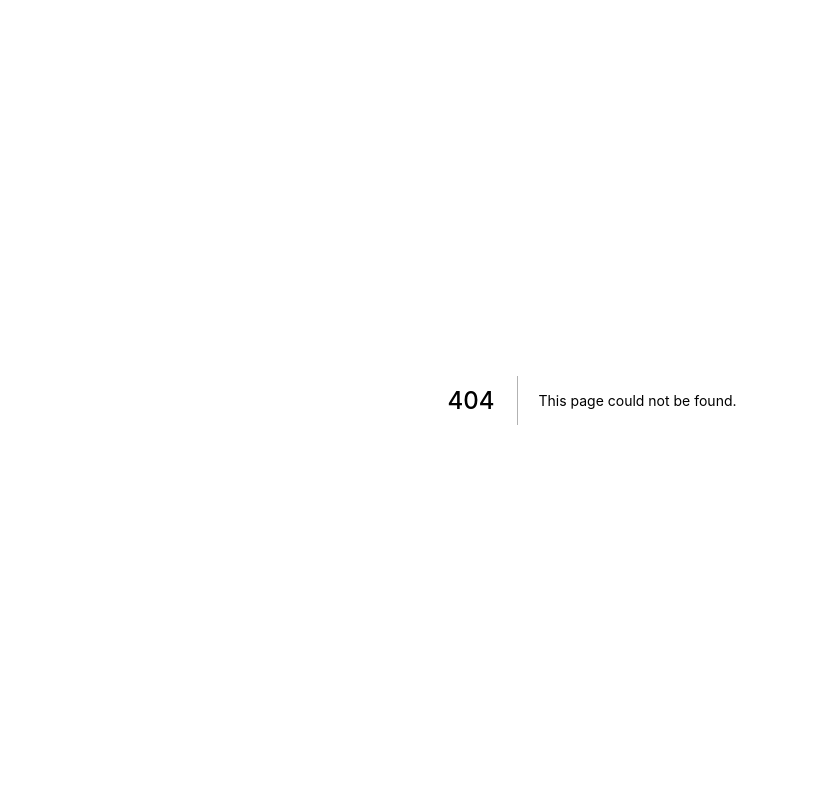
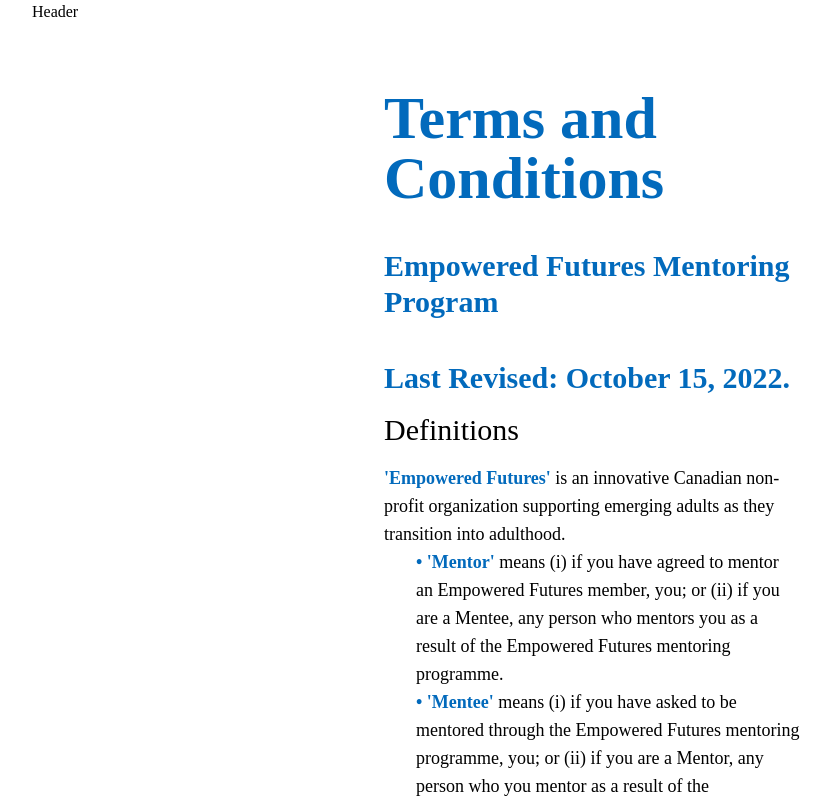
Before and after one commit to JasonXB/EF_Clone, a Next.js app: page /terms-and-conditions in a window 1280 px wide. Before the commit this address had no page. Shown: the top 800 px of the page, without its empty margins (48-878 px from the left). Built offline with nearby package versions, Linux system fonts and the light colour scheme; what tw-elements would draw is missing.

Commit message:
re-used Jason's general layout from become-a-mentor. basic styling complete, though the method may be overly complex

```diff
--- /dev/null
+++ b/pages/terms-and-conditions.tsx
@@ -0,0 +1,125 @@
+import type { NextPage } from 'next';
+import Head from 'next/head';
+import { GetStaticProps } from 'next';
+import Layout from '../src/components/Layout';
+
+// I used Jason's basic layout from the become-a-mentor page as this page is quite similar in structure. Thanks, Jason!
+
+// Statically renders page and sets props equal to an empty object
+export const getStaticProps: GetStaticProps = async (context) => {
+  return { props: {} };
+};
+
+const termsAndConditions: NextPage = (props) => {
+  // Will map over this list to generate JSX in order to avoid retyping classes
+  const content = [
+    {
+      headerText: 'Definitions',
+      bullets: [
+       "'Empowered Futures' is an innovative Canadian non-profit organization supporting emerging adults as they transition into adulthood.",
+       "• 'Mentor' means (i) if you have agreed to mentor an Empowered Futures member, you; or (ii) if you are a Mentee, any person who mentors you as a result of the Empowered Futures mentoring programme.",
+       "• 'Mentee' means (i) if you have asked to be mentored through the Empowered Futures mentoring programme, you; or (ii) if you are a Mentor, any person who you mentor as a result of the Empowered Futures mentoring programme."
+      ],
+    },
+    {
+      headerText: `1. The Empowered Futures Mentoring Programme`,
+      bullets: [
+        '1.1',
+        '1.2',
+        '1.3',
+        '1.4',
+      ],
+    },
+    {
+      headerText: `2. Liability`,
+      bullets: [
+        '2.1',
+        '2.2',
+        '2.3',
+        '2.4',
+      ],
+    },
+    {
+        headerText: `3. Term`,
+        bullets: [
+            '3.1     asdasdasdasd',
+          ],
+      },
+      {
+        headerText: `4. Confidentiality`,
+        bullets: [
+            '4.1     asdasdasdasd',
+          ],
+      },
+      {
+        headerText: `5. Private Policy`,
+        bullets: [
+            '5.1     asdasdasdasd',
+          ],
+      },
+  ];
+
+  return (
+    <Layout>
+      <div className=" w-full px-4 sm:px-8 xl:px-0 grid grid-cols-[1fr_auto_1fr]">
+        {content.map((section, i) => {
+          return (
+            <section key={i} className="col-start-2 col-end-3 mt-16 mb-10 px-80">
+              {i === 0 && (
+                <div>
+                <h1 className="font-extrabold text-5xl sm:text-6xl leading-[4rem] text-blue mb-10 xl:mb-20">
+                    Terms and Conditions
+                </h1>
+
+                <h2 className="mb-4 text-3xl font-semibold text-blue xl:mb-2">
+                    Empowered Futures Mentoring Program
+              </h2>
+              <br/>
+              <h2 className="mb-4 text-3xl font-semibold text-blue xl:mb-16">
+                    Last Revised: October 15, 2022.
+              </h2>
+              </div>
+
+              )}
+              <h2 className="mb-4 text-3xl font-medium">
+                {section.headerText}
+              </h2>
+              <ul className="mb-4">
+                {section.bullets.map((text, i) => {
+                  return (
+                    <li key={i} className={text.includes('Mentor')  ? "text-lg pl-8" :
+                    "text-lg" }>
+                        {/* If this string found, colour it blue */}
+
+                        {text.includes("'Empowered Futures' is") && section.headerText === 'Definitions' ?
+                        <div>
+                            <span className='font-bold text-blue'>{text.slice(0,19)}</span>
+                            <span>{text.slice(19)}</span>
+                            </div> : null}
+                        {/* If either of these strings are found, colour them blue */}
+                        {text.includes('Mentor') || text.includes('Mentee') ?
+                         <div>
+                            <span className='font-bold text-blue'>{text.slice(0,10)}</span>
+                            <span>{text.slice(10)}</span>
+                            </div>: null}
+
+                        {text.charAt(0) == '1' || text.charAt(0) == '2' || text.charAt(0) == '3' || text.charAt(0) == '4' || text.charAt(0) == '5'  ?  <div>
+                            <span className='mr-10 font-bold text-blue'>{text.slice(0,4)}</span>
+                            <span>{text.slice(4)}</span>
+                            </div> : null}
+                    </li>
+                  );
+                })}
+              </ul>
+
+            </section>
+          );
+        })}
+      </div>
+      <div>Buttons go here</div>
+
+    </Layout>
+  );
+};
+
+export default termsAndConditions;
--- a/src/components/Layout.tsx
+++ b/src/components/Layout.tsx
@@ -21,7 +21,7 @@ const Layout = ({ ...props }: LayoutProps) => {
       <div className="content">
         {/* Add the Header component here */}
         {/* <Header/> */}
-        <h1>Hedaer</h1>
+        <h1>Header</h1>
         <main>{props.children}</main>
         {/* Add the Footer component here */}
         {/* <Footer/> */}
```
